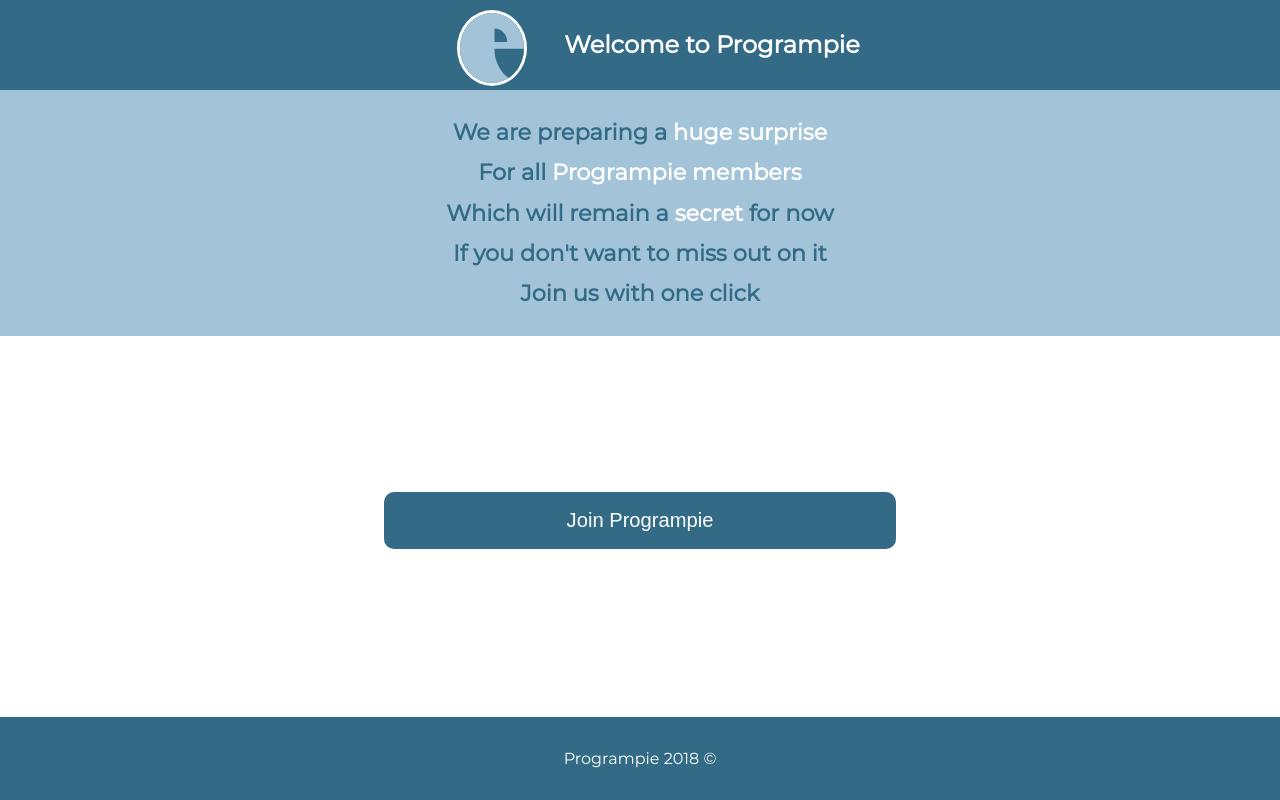
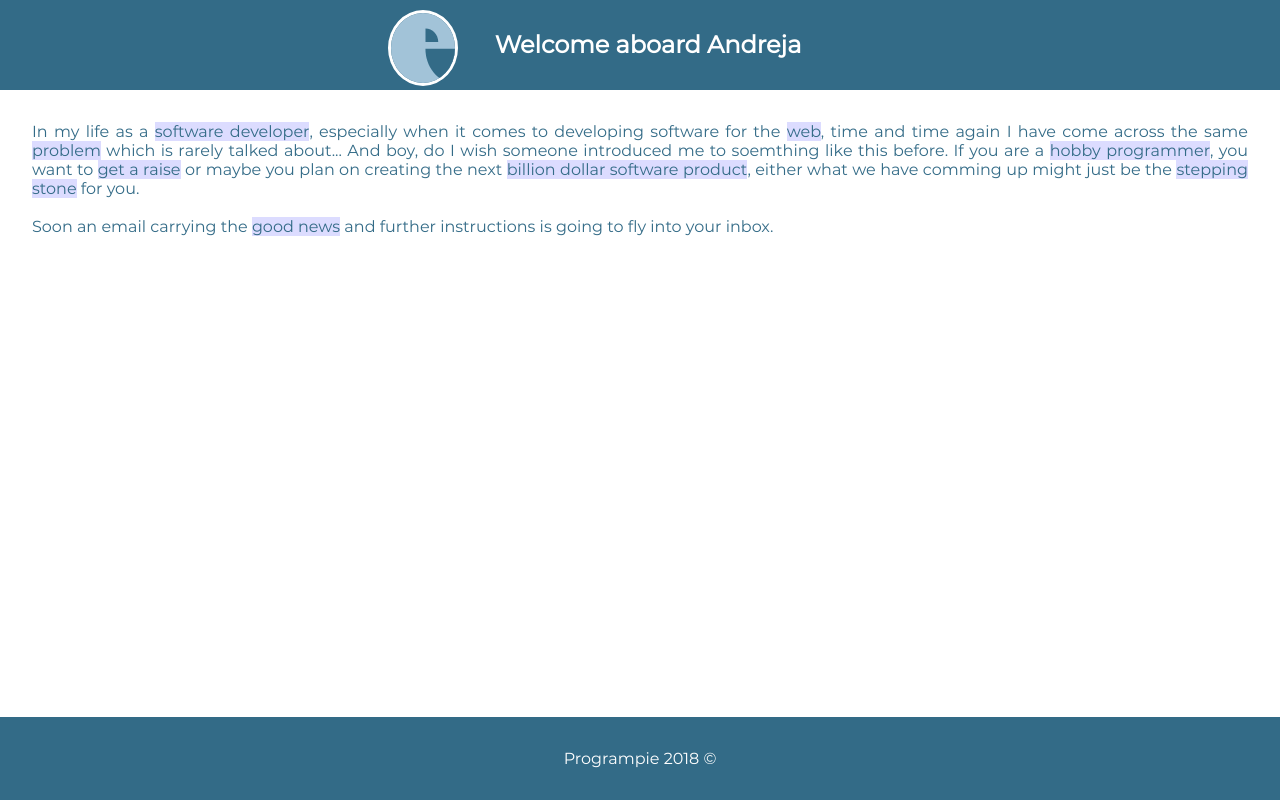
Before and after one commit to programpie/programpie, a website: page docs/index.html in a window 1280 px wide. Both pictures are taken after a click on the button "Join Programpie". Drawn offline with Linux system fonts and the light colour scheme.

Commit message:
+ Welcome aboard page

```diff
--- a/docs/index.html
+++ b/docs/index.html
@@ -12,11 +12,11 @@
 <body>
 
   <style>
-
     :root {
       --seafoam: #a2c3d8;
       --stone: #336b87;
     }
+
     @font-face {
       font-family: "Monserrat-Regular";
       src: url("./fonts/Montserrat-Regular.woff") format("woff");
@@ -35,6 +35,7 @@
       display: grid;
       grid-template-rows: auto 1fr auto;
     }
+
     header {
       background: var(--stone);
       display: grid;
@@ -42,6 +43,7 @@
     }
 
     .brand {
+      margin-right: 8em;
       display: grid;
       grid-auto-flow: column;
       align-items: center;
@@ -59,12 +61,14 @@
       justify-self: stretch;
       display: grid;
     }
+
     .form {
       display: grid;
       grid-template-rows: auto 1fr;
       justify-items: center;
       font-size: 140%;
     }
+
     .programpieFigure {
       margin-top: 0.8em;
       margin-bottom: 0.8em;
@@ -74,12 +78,14 @@
       align-items: center;
       justify-items: center;
     }
+
     .programpieLogo {
       border: 0.2em solid white;
       border-radius: 50%;
       width: 100%;
       height: 100%;
     }
+
     .emailHeadingWrapper {
       padding: 1em 0;
       line-height: 180%;
@@ -91,12 +97,15 @@
       justify-items: center;
       background: var(--seafoam);
     }
+
     .emailHeading {
       margin: 0;
     }
+
     .emailHeading span {
       color: white;
     }
+
     .emailWrapper {
       margin: 0 1em;
       justify-self: stretch;
@@ -118,9 +127,11 @@
       transition: background 0.5s ease-in-out;
       border-radius: 10px;
     }
+
     .emailButton:hover {
       background: var(--seafoam);
     }
+
     footer {
       background: var(--stone);
       color: white;
@@ -135,39 +146,46 @@
         justify-self: center;
       }
     }
+
     @media only screen and (min-width: 600px) {
       .emailButton {
         width: 40vw;
         justify-self: center;
       }
     }
+
+    .message {
+      margin: 2em;
+      text-align: justify;
+    }
+    .message span {
+      background: rgb(220, 220, 255);
+    }
   </style>
-  <section class="wrapper">
+  <section id="app" class="wrapper">
     <header>
       <section class="brand">
         <figure class="programpieFigure">
           <img class="programpieLogo" src="./img/programpie.svg" alt="programpie logo">
         </figure>
-        <h1 class="welcome">Welcome to Programpie</h1>
+        <h1 id="header" class="welcome">Welcome to Programpie</h1>
       </section>
     </header>
-    <main>
+    <main id="main">
       <section class="form">
         <section class="emailHeadingWrapper">
-          <h1 class="emailHeading">
-            We are preparing a <span>huge surprise</span>
-            <br>
-            For all <span>Programpie members</span>
-            <br>
-            Which will remain a <span>secret</span> for now
-            <br>
-            If you don't want to miss out on it
-            <br>
-            Join us with one click
-          </h1>
+          <h1 class="emailHeading">We are preparing a <span>huge surprise</span><br>For all <span>Programpie members</span><br>Which will remain a <span>secret</span> for now<br>If you don't want to miss out on it<br>Join us with one click</h1>
         </section>
         <section class="emailWrapper">
-          <input class="emailButton" type="button" value="Join Programpie">
+          <input
+          class="emailButton"
+          type="button"
+          value="Join Programpie"
+          onclick="
+          const name = 'Andreja'
+          header.innerHTML = `Welcome aboard ${name}`
+          main.innerHTML = `<p class='message'>In my life as a <span>software developer</span>, especially when it comes to developing software for the <span>web</span>, time and time again I have come across the same <span>problem</span> which is rarely talked about... And boy, do I wish someone introduced me to soemthing like this before. If you are a <span>hobby programmer</span>, you want to <span>get a raise</span> or maybe you plan on creating the next <span>billion dollar software product</span>, either what we have comming up might just be the <span>stepping stone</span> for you.<br><br>Soon an email carrying the <span>good news</span> and further instructions is going to fly into your inbox.</p>`
+          ">
         </section>
       </section>
     </main>
```
